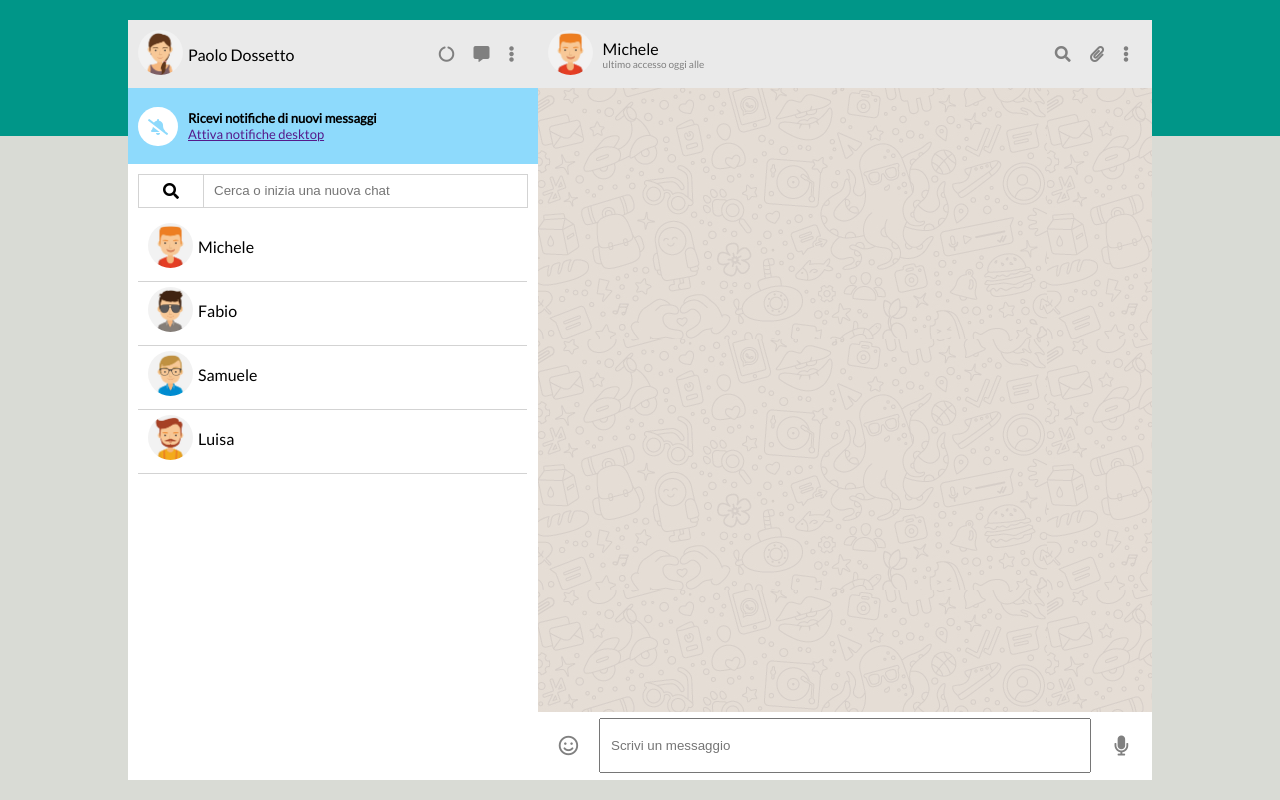
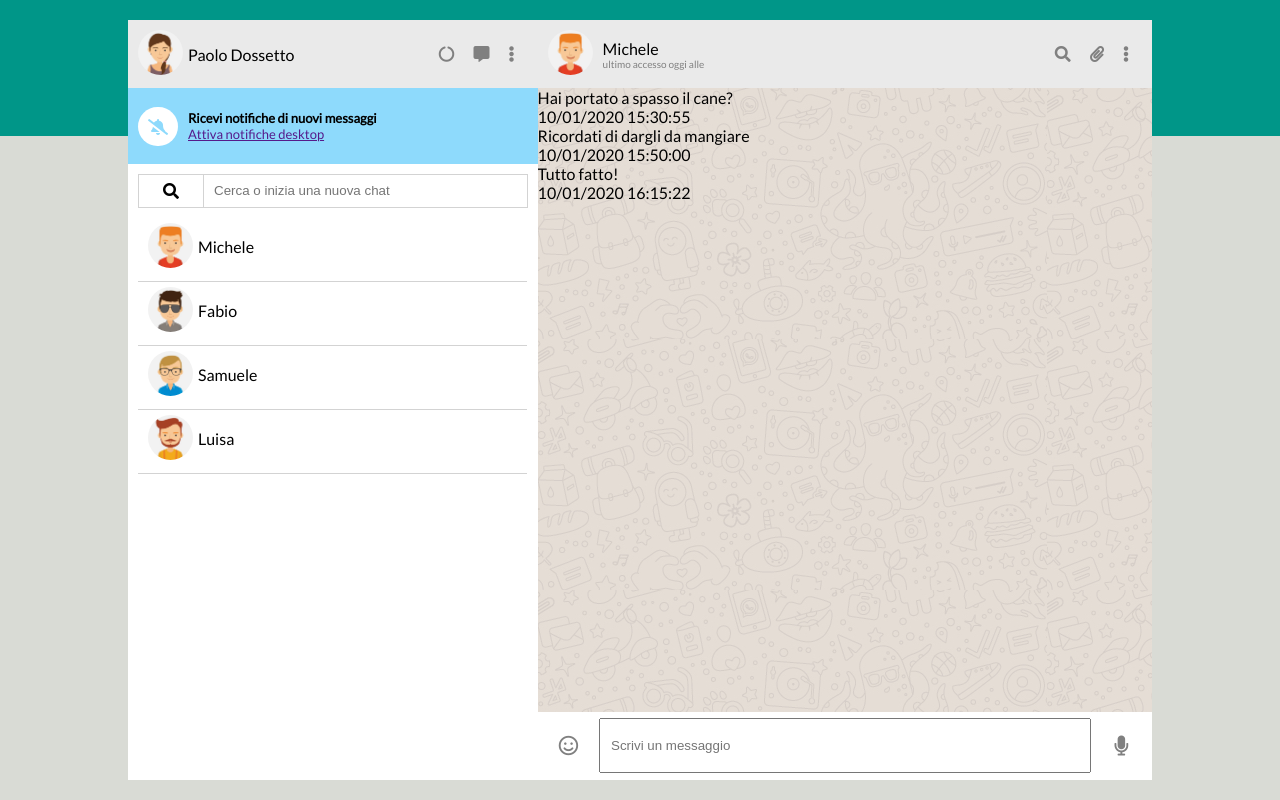
Before and after one commit to NeriEroi/vue-boolzapp, a plain HTML site: page index.html in a window 1280 px wide. Drawn offline with nearby package versions, Linux system fonts and the light colour scheme.

Commit message:
attribuzione dei colori non funzionante

```diff
--- a/css/syle.css
+++ b/css/syle.css
@@ -257,7 +257,13 @@ body {
     overflow-y: scroll;
 }
 
+#chat .message_cont .message.sent {
+    background-color: rgb(14, 184, 14);
+}
 
+#chat .message_cont .message.received {
+    background-color: coral;
+}
 /* / chat */
 
 
--- a/index.html
+++ b/index.html
@@ -133,14 +133,15 @@
 
                     <div class="messages_cont">
 
-                        <div id="chat_user">
+                        <div v-for="(message, index) in contacts[selectedChat].messages"
+                        :class="getMessageClass(index)">
 
                             <div class="text_message">
-
+                                {{ message.message }}
                             </div>
 
                             <div class="date_message">
-
+                                {{ message.date }}
                             </div>
 
                         </div>
--- a/js/main.js
+++ b/js/main.js
@@ -78,10 +78,10 @@ const app = new Vue (
                 immagine: "./img/avatar_4.jpg",
                 visible: true,
                 messages: [{
-                    date: '10/01/2020 15:30:55',
-                    message: 'Lo sai che ha aperto una nuova pizzeria?',
-                    status: 'sent'
-                },
+                        date: '10/01/2020 15:30:55',
+                        message: 'Lo sai che ha aperto una nuova pizzeria?',
+                        status: 'sent'
+                    },
                     {
                         date: '10/01/2020 15:50:00',
                         message: 'Si, ma preferirei andare al cinema',
@@ -93,6 +93,11 @@ const app = new Vue (
         selectedChat: 0,
     },
     methods: {
+        getMessageClass(index) {
+            let thisContact = this.contacts[this.selectedChat];
+            let messageClass = 'message ' + thisContact.messages[index].status;
+            return messageClass;
+        },
         showChat(index) {
             this.selectedChat = index;
         }
```
